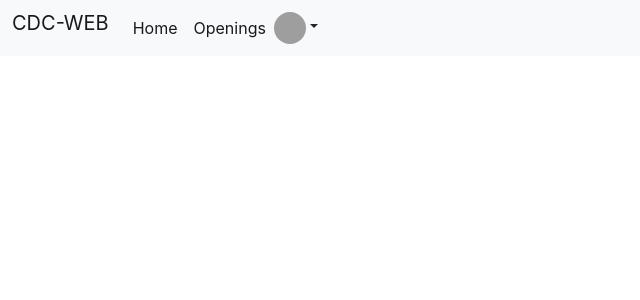
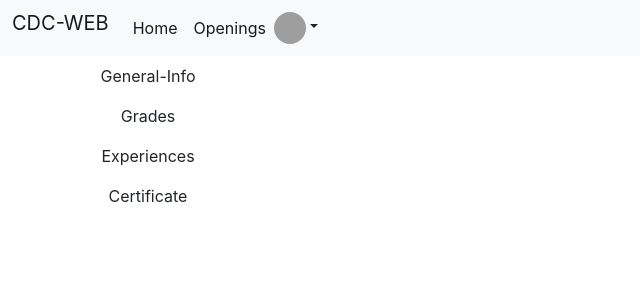
Before and after one commit to kaustuvaks/cdc-web, a React (Create React App) app: page /profile in a window 1280 px wide. Shown: the top 300 px of the page, without its empty margins (0-640 px from the left). Built offline with nearby package versions, Linux system fonts and the light colour scheme; grey boxes are pictures that could not be loaded.

Commit message:
profile page  added

```diff
--- a/package.json
+++ b/package.json
@@ -10,6 +10,7 @@
     "axios": "^1.4.0",
     "cors": "^2.8.5",
     "express": "^4.18.2",
+    "jquery": "^3.7.0",
     "mongodb": "^5.3.0",
     "mongoose": "^7.1.0",
     "react": "^18.2.0",
--- a/public/index.html
+++ b/public/index.html
@@ -22,6 +22,7 @@
     > -->
     <link rel="apple-touch-icon" href="%PUBLIC_URL%/logo192.png" />
     <link href="https://cdn.jsdelivr.net/npm/bootstrap@5.2.3/dist/css/bootstrap.min.css" rel="stylesheet">
+    <link href="./global.css" rel="stylesheet">
 
     <!--
       manifest.json provides metadata used when your web app is installed on a
--- a/src/App.js
+++ b/src/App.js
@@ -7,6 +7,7 @@ import Signup from './pages/Signup';
 import Job from './pages/Job';
 import Home from './pages/Home';
 import { createContext, useState } from 'react';
+import Profile from './pages/Profile';
 
 export const UserAuthContext = createContext();
 
@@ -69,7 +70,7 @@ function App() {
 								</a>
 								<ul className="dropdown-menu text-small" aria-labelledby="dropdownUser1">
 									<li><a className="dropdown-item" href="#">Settings</a></li>
-									<li><a className="dropdown-item" href="#">Profile</a></li>
+									<li><Link to="/profile" className="dropdown-item">Profile</Link></li>
 									<li><hr className="dropdown-divider" /></li	>
 									<li><a className="dropdown-item" href="#" onClick={handleLogout}>Sign out</a></li>
 								</ul>
@@ -84,6 +85,8 @@ function App() {
 
 
 				<Route exact path="/" element={loggedIn ?(<Home user={user}/>):(<Navigate to="/login" />) }/>
+				{/* <Route path="profile" element={loggedIn ?(<Profile user={user}/>):(<Navigate to="/login" />) }/> */}
+				<Route path="profile" element={<Profile user={user}/> }/>
 				<Route path="openings" element={<Openings />} />
 				<Route path="openings/job/:jobName" element={<Job />} />
 
--- /dev/null
+++ b/src/components/ListButton.jsx
@@ -0,0 +1,7 @@
+
+export default function ListButton({name, styleName, handleClick}){
+
+    return(
+        <button className={styleName} onClick={handleClick}>{name}</button>
+    );
+};
--- a/src/pages/Home.jsx
+++ b/src/pages/Home.jsx
@@ -1,6 +1,11 @@
+import { useContext } from 'react';
 import Post from '../components/Post';
+import { UserAuthContext } from '../App';
+import { Link } from 'react-router-dom';
 
-function Home({user}){
+function Home(){
+
+    const {user} = useContext(UserAuthContext);
     return(
 
             <main>
@@ -11,7 +16,7 @@ function Home({user}){
                             <div className="card-body">
                                 <h5 className="card-title">{user.name}</h5>
                                 <p className="card-text">View and edit your profile</p>
-                                <a  className="btn btn-primary" href="#">View Profile</a>
+                                <div className="btn btn-primary"><Link to="/profile" className="dropdown-item">View Profile</Link></div>
                             </div>
                         </div>
                         <div className="card">
--- /dev/null
+++ b/src/pages/Profile.jsx
@@ -0,0 +1,69 @@
+import { useCallback, useContext, useEffect, useState } from "react";
+import ListButton from "../components/ListButton";
+import Home from "./Home";
+import { UserAuthContext } from "../App";
+
+export default function Profile() {
+
+    const {user} = useContext(UserAuthContext);
+
+    const [activeElements, setActiveElements] = useState([]);
+
+    const toggleActive = (index) => {
+        const updatedElements = [...activeElements];
+
+        // console.log(updatedElements)
+        if(updatedElements[index] !== true){
+            updatedElements[index] = !updatedElements[index];
+            updatedElements.forEach((ele, idx) => {
+                if(idx !== index && updatedElements[idx] === true){
+                    updatedElements[idx] = !updatedElements[idx];
+                }
+            });
+        }
+
+        setActiveElements(updatedElements)
+    };
+
+    const generalHandleClick = () =>{
+        toggleActive(0);
+        generalHandleRender(true);
+    };
+
+    const gradesHandleClick = () =>{
+        toggleActive(1);
+    };
+
+    const experienceHandleClick = () =>{
+        toggleActive(2);
+    };
+
+    const certificateHandleClick = () =>{
+        toggleActive(3);
+    };
+
+    const generalHandleRender = (val) =>{
+
+    }
+    return (
+        <>
+            <div className="row col-lg-12">
+                <div className="col-sm-3">
+                    <div className="container">
+                        <div id="list-example" class="list-group">
+                           <ListButton name="General-Info" styleName={`list-group-item border-0 ${activeElements[0] ? 'bg-primary' : ''} `} handleClick={generalHandleClick}/>
+                           <ListButton name="Grades" styleName={`list-group-item border-0 ${activeElements[1] ? 'bg-primary' : ''} `} handleClick={gradesHandleClick}/>
+                           <ListButton name="Experiences" styleName={`list-group-item border-0 ${activeElements[2] ? 'bg-primary' : ''} `} handleClick={experienceHandleClick}/>
+                           <ListButton name="Certificate" styleName={`list-group-item border-0 ${activeElements[3] ? 'bg-primary' : ''} `} handleClick={certificateHandleClick}/>
+                        </div>
+                    </div>
+                </div>
+                <div className="col-sm-9">
+                    {
+                        activeElements[0] && <Home/>
+                    }
+                </div>
+            </div>
+        </>
+    );
+}
```
Also changed, not shown: public/global.css (added), 1 other file (tests, documents, lock files or other folders).
